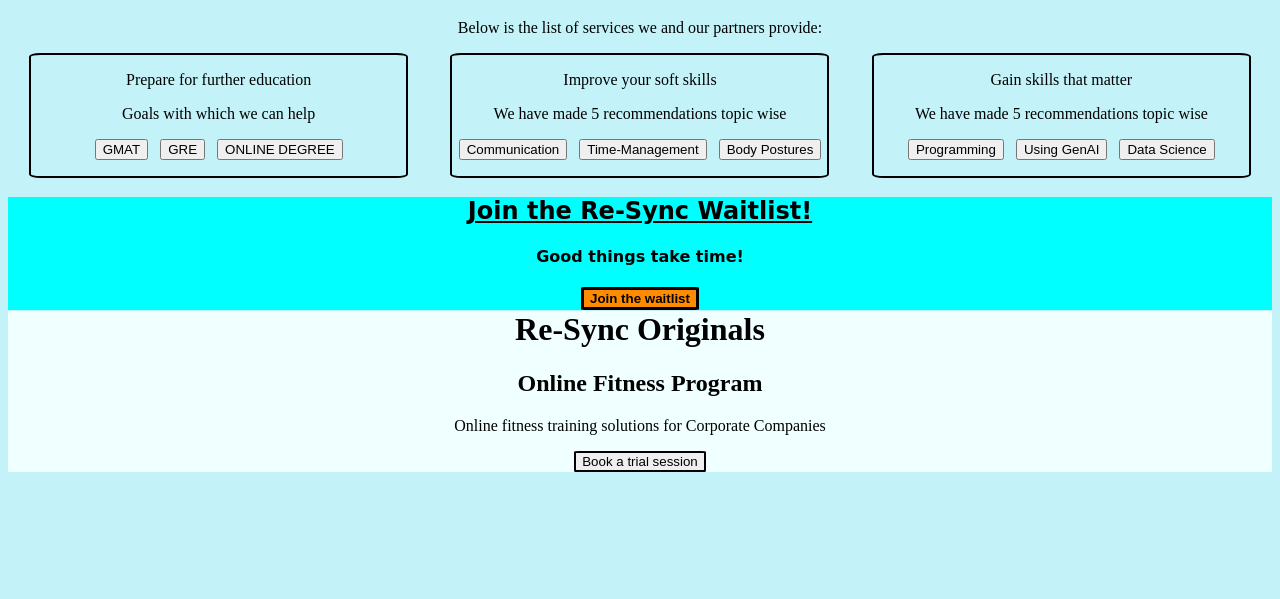
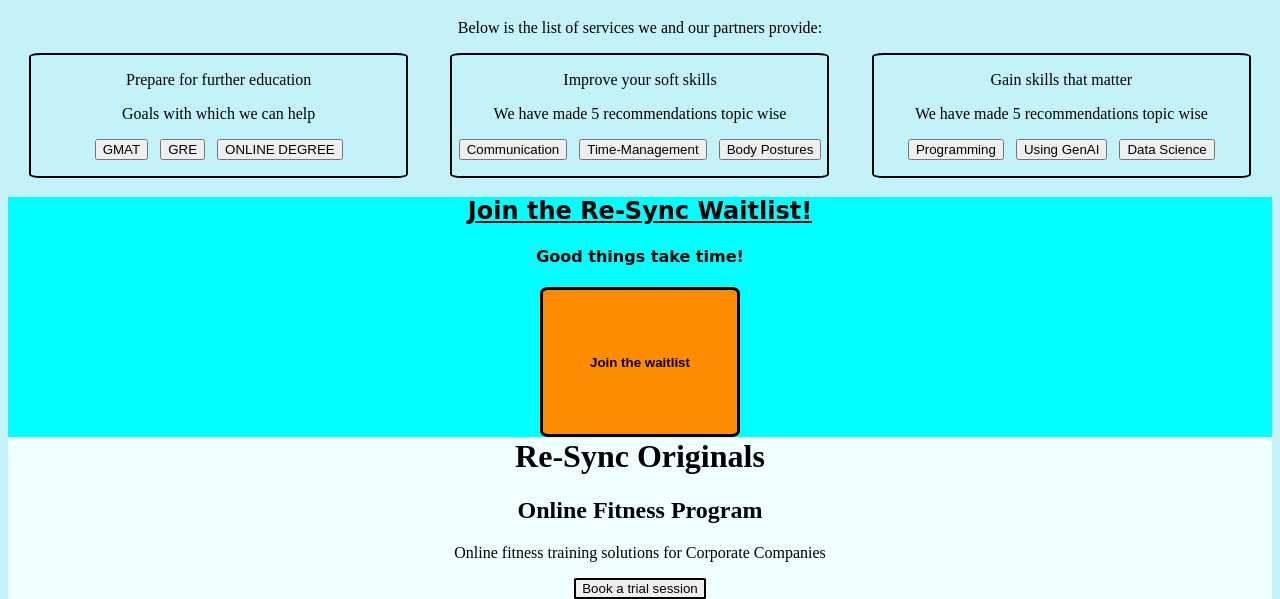
Before and after one commit to adityavir2062/resyncwaitlist, a plain HTML site: page index.html in a window 1280 px wide. Shown: the part 494-1093 px from the top of the page. Before the commit the page ends 966 px from the top, so only its background shows below. Drawn offline with Linux system fonts and the light colour scheme; a web font is replaced by a local one.

Commit message:
Updated index.css

```diff
--- a/index.css
+++ b/index.css
@@ -72,10 +72,13 @@ body{
     background-color: darkorange;
     border-radius: 4%;
     border: 3px solid black;
+    width: 200px;
+    height: 150px;
 
 }
 
 .waitlist button a{
+
     text-decoration: none;
     color: black;
     font-weight: bold;
```
